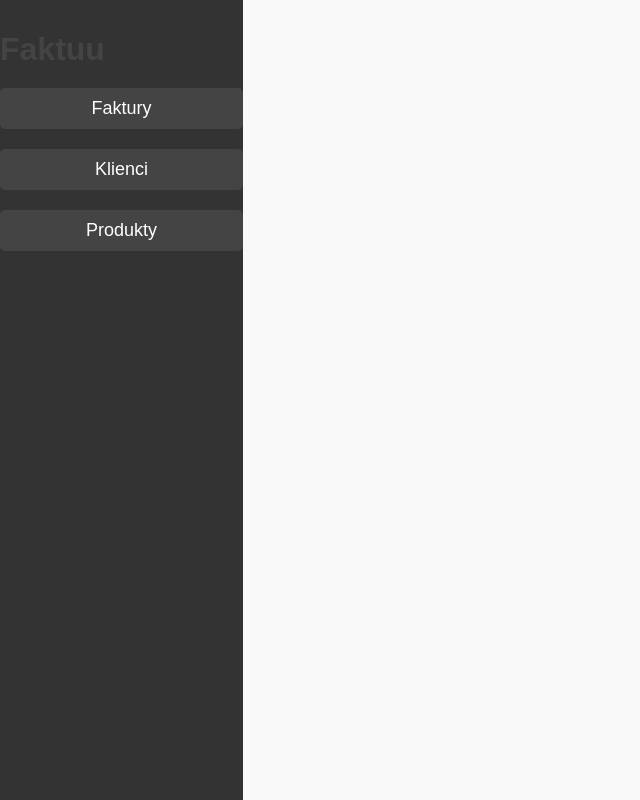
After one commit to kopecdamian/faktuu, a Django app: template invoices/templates/base.html in a window 1280 px wide. The commit adds this page. Shown: the whole page, without its empty margins (0-640 px from the left). Run offline with Django 3.2, Linux system fonts and the light colour scheme; the template is opened without the code that fills it, so the values that code supplies are empty.

Commit message:
Add base django template with sidebar

```diff
--- a/invoices/static/css/styles.css
+++ b/invoices/static/css/styles.css
@@ -1,15 +1,76 @@
+* {
+    box-sizing: border-box;
+}
+
+html {
+    height: 100%;
+}
+
 body {
     font-family: Arial, sans-serif;
     background-color: #f9f9f9;
     color: #333;
     margin: 0;
     padding: 0;
+    height: 100%;
 }
 
 .container {
-    width: 90%;
-    margin: 20px auto;
+    width: 100%;
+    height: 100%;
+    display: flex;
+}
+
+.content {
+    width: 100%;
+    height: 100%;
     text-align: center;
+}
+
+.container2 {
+    width: 100%;
+    /* margin: 20px auto; */
+    text-align: center;
+}
+
+.sidebar {
+    width: 300px;
+    height: 100%;
+    background-color: #333;
+    padding-top: 10px;
+}
+
+.sidebar ul {
+    list-style-type: none;
+    padding: 0;
+}
+
+.sidebar ul li {
+    margin-bottom: 20px;
+}
+
+.sidebar ul li a {
+    color: white;
+    text-decoration: none;
+    font-size: 18px;
+    display: block;
+    padding: 10px;
+    background-color: #444;
+    border-radius: 5px;
+    transition: background-color 0.3s ease;
+}
+
+.sidebar ul li a:hover {
+    background-color: #555;
+}
+
+.header2 {
+    width: 100%;
+    display: flex;
+    justify-content: space-between;
+    align-items: center;
+    padding: 10px 20px;
+    background-color: #f0f0f0;
 }
 
 h1 {
@@ -21,6 +82,7 @@ h1 {
     display: grid;
     grid-template-columns: repeat(auto-fit, minmax(300px, 1fr));
     gap: 20px;
+    padding: 20px;
 }
 
 .card {
@@ -47,9 +109,9 @@ h1 {
     color: #666;
 }
 
-.card .btn {
+.btn {
     display: inline-block;
-    margin-top: 10px;
+    /* margin-top: 10px; */
     padding: 10px 20px;
     font-size: 1em;
     color: #fff;
@@ -59,6 +121,117 @@ h1 {
     transition: background-color 0.3s;
 }
 
-.card .btn:hover {
+.btn:hover {
     background-color: #0056b3;
 }
+
+/* Style specyficzne dla strony szczegółów */
+.detail-card {
+    background: #fff;
+    border-radius: 8px;
+    box-shadow: 0 2px 4px rgba(0, 0, 0, 0.1);
+    padding: 20px;
+    max-width: 600px;
+    margin: 40px auto;
+    text-align: center;
+}
+
+.detail-card h1 {
+    color: #333;
+    font-size: 2em;
+    margin-bottom: 20px;
+}
+
+.detail-card p {
+    font-size: 1.2em;
+    color: #555;
+    margin-bottom: 15px;
+}
+
+.detail-card .btn {
+    display: inline-block;
+    padding: 12px 25px;
+    font-size: 1.1em;
+    background-color: #007bff;
+    color: #fff;
+    text-decoration: none;
+    border-radius: 4px;
+    transition: background-color 0.3s;
+}
+
+.detail-card .btn:hover {
+    background-color: #0056b3;
+}
+
+fieldset {
+    border: none;
+    padding: 0;
+    margin: 0 0 20px 0;
+    display: flex;
+    flex-direction: column;
+    gap: 15px;
+}
+
+
+input[type="text"] {
+    width: 100%;
+    padding: 10px;
+    font-size: 16px;
+    border: 1px solid #ccc;
+    border-radius: 5px;
+    transition: border-color 0.3s ease;
+}
+
+input[type="text"]:focus {
+    border-color: #007bff;
+    outline: none;
+}
+
+
+.button-group {
+    display: flex;
+    justify-content: flex-end;
+    gap: 10px;
+}
+
+button, a {
+    display: inline-block;
+    padding: 10px 20px;
+    font-size: 16px;
+    border: none;
+    border-radius: 5px;
+    text-align: center;
+    text-decoration: none;
+    cursor: pointer;
+    transition: background-color 0.3s ease, transform 0.2s ease;
+}
+
+button.btn-primary {
+    background-color: #007bff;
+    color: white;
+}
+
+button.btn-primary:hover {
+    background-color: #0056b3;
+    transform: scale(1.05);
+}
+
+a.btn-secondary {
+    background-color: #6c757d;
+    color: white;
+}
+
+a.btn-secondary:hover {
+    background-color: #5a6268;
+    transform: scale(1.05);
+}
+
+form {
+    width: 90%;
+    max-width: 600px;
+    background: white;
+    border-radius: 8px;
+    box-shadow: 0 4px 8px rgba(0, 0, 0, 0.1);
+    padding: 20px 30px;
+    margin: auto;
+}
--- /dev/null
+++ b/invoices/templates/base.html
@@ -0,0 +1,26 @@
+<!DOCTYPE html>
+<html lang="en">
+<head>
+    <meta charset="UTF-8">
+    <meta name="viewport" content="width=device-width, initial-scale=1.0">
+    <title>{% block title %}Strona{% endblock %}</title>
+    {% load static %}
+    <link rel="stylesheet" href="{% static 'css/styles.css' %}">
+</head>
+<body>
+    <div class="container">
+        <div class="sidebar">
+            <h1>Faktuu</h1>
+            <ul>
+                <li><a href="{% url 'invoices:index' %}" class="link">Faktury</a></li>
+                <li><a href="{% url 'invoices:forms' %}" class="link">Klienci</a></li>
+                <li><a href="{% url 'invoices:forms' %}" class="link">Produkty</a></li>
+            </ul>
+        </div>
+        <div class="content">
+            {% block content %}{% endblock %}
+        </div>
+    </div>
+
+</body>
+</html>
```
Also changed, not shown: invoices/templates/invoices/detail.html (+6 -15 lines), invoices/templates/invoices/forms.html (+6 -14 lines), invoices/templates/invoices/index.html (+10 -14 lines).
